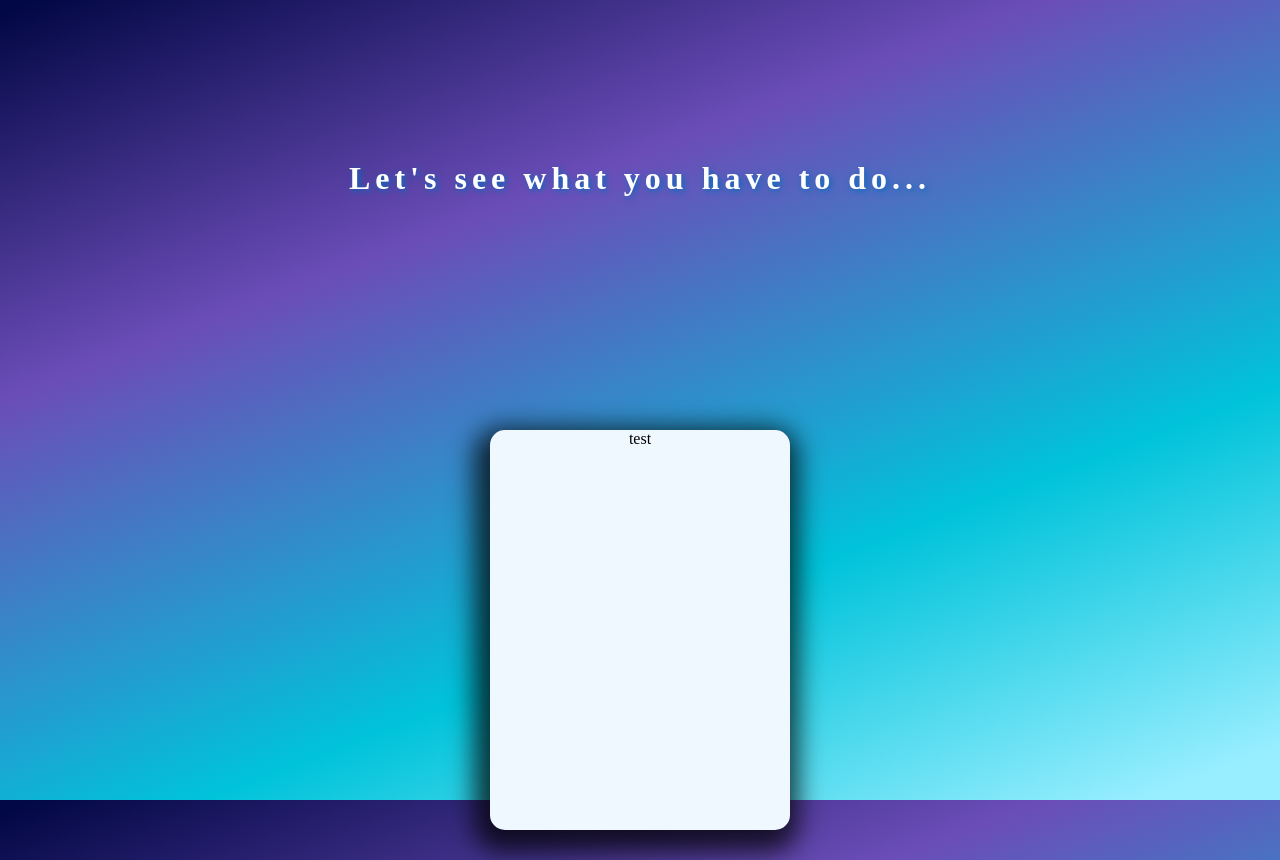
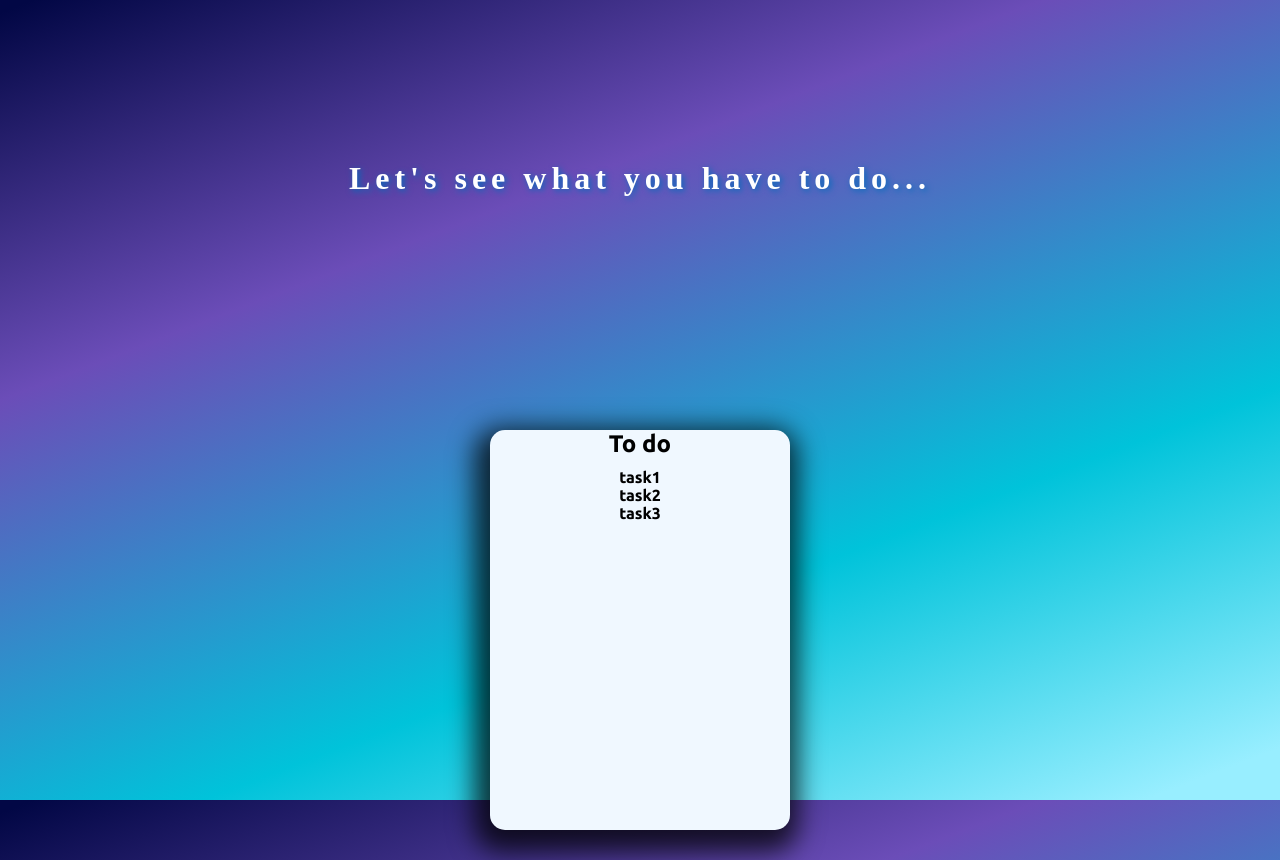
Before and after one commit to jakubiszon26/react-to-do-app, a React (Create React App) app: page / in a window 1280 px wide. Built offline with nearby package versions, Linux system fonts and the light colour scheme.

Commit message:
listing tasks and cards from file

```diff
--- a/src/components/Card.js
+++ b/src/components/Card.js
@@ -1,10 +1,13 @@
 import React from "react";
 
-export default function Card() {
+export default function Card({data}) {
   return (
     <div className="card">
+      <h2 className="card-title">{data.title}</h2>
       <ul className="card-ul">
-        <li>test</li>
+        {data.tasks.map(item => <li>
+          <h4>{item}</h4>
+        </li>)}
       </ul>
     </div>
   );
--- a/src/components/CardList.js
+++ b/src/components/CardList.js
@@ -1,8 +1,10 @@
 import React from "react";
 import Card from "./Card";
-
+import data from "../data"
 export default function CardList() {
-  return <div className="cardsList">
-      <Card />
-  </div>;
+  return (
+    <div className="cardsList">
+      {data.cards.map(item => <Card data={item} />)}
+    </div>
+  );
 }
--- a/src/data.js
+++ b/src/data.js
@@ -0,0 +1,9 @@
+const data = {
+  cards: [
+    {
+      title: "To do",
+      tasks: ["task1", "task2", "task3"],
+    },
+  ],
+};
+export default data;
--- a/src/index.css
+++ b/src/index.css
@@ -1,3 +1,4 @@
+@import url("https://fonts.googleapis.com/css2?family=Ubuntu:ital,wght@0,300;0,400;0,500;0,700;1,300;1,400;1,500;1,700&display=swap");
 * {
   margin: 0px;
   padding: 0px;
@@ -60,6 +61,7 @@ body {
   -webkit-box-shadow: -4px 10px 26px 12px rgba(0, 0, 0, 0.75);
   -moz-box-shadow: -4px 10px 26px 12px rgba(0, 0, 0, 0.75);
   box-shadow: -4px 10px 26px 12px rgba(0, 0, 0, 0.75);
+  font-family: "Ubuntu", sans-serif;
 }
 .cardsList {
   display: flex;
@@ -71,6 +73,11 @@ body {
 .card-ul {
   text-align: center;
   list-style: none;
+}
+
+.card-title {
+  text-align: center;
+  margin-bottom: 10px;
 }
 @keyframes heading-left {
   0% {
```
Also changed, not shown: 1 other file (tests, documents, lock files or other folders).
